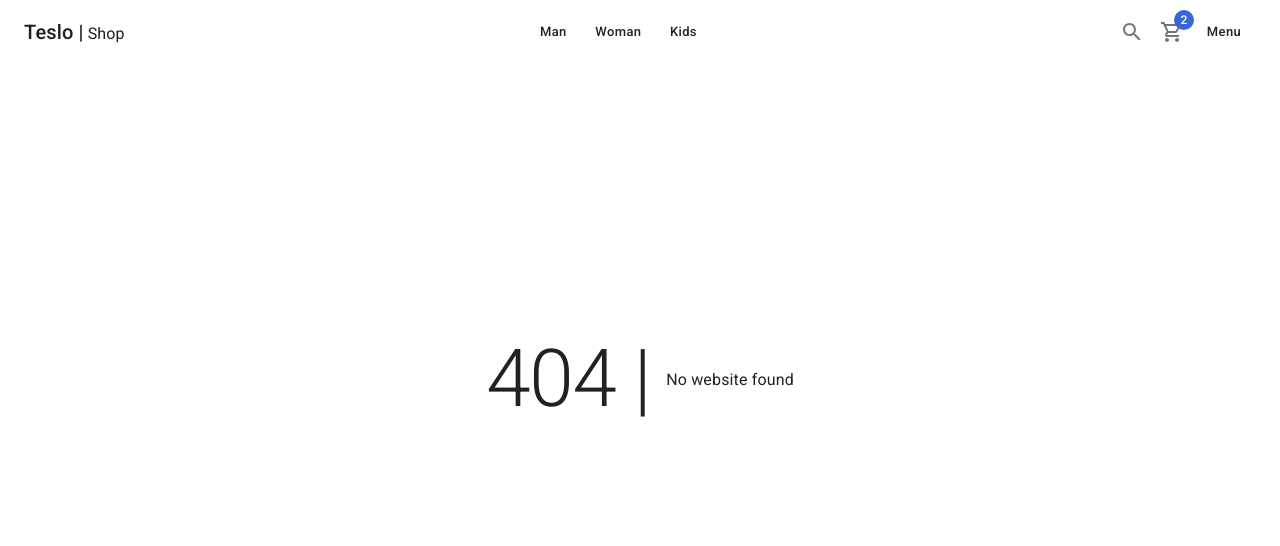
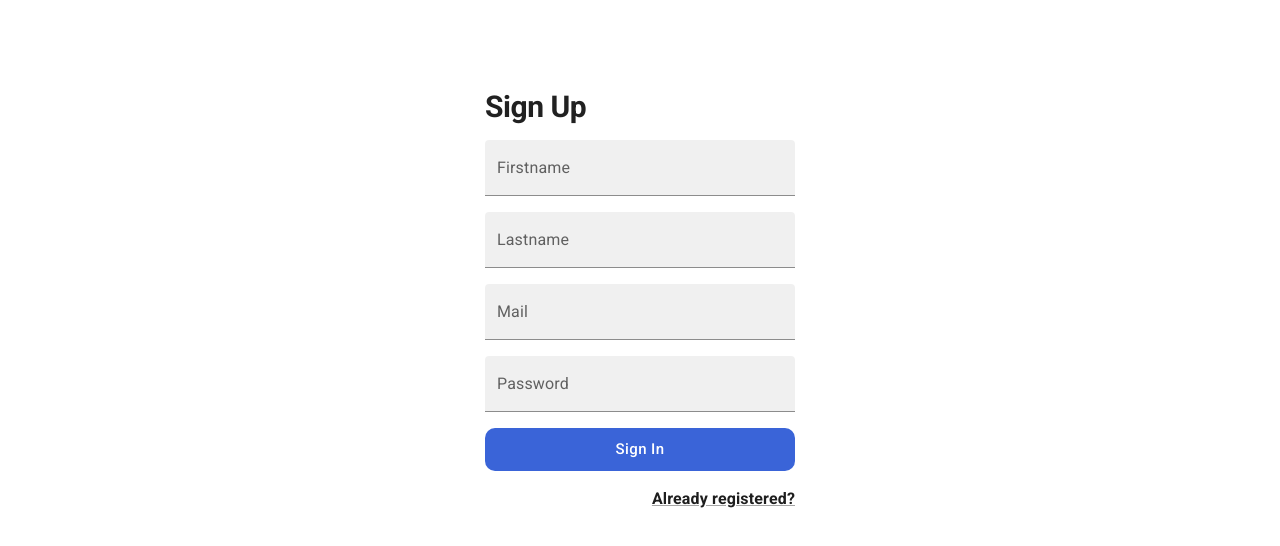
Before and after one commit to galeonn321/Teslo-Website, a Next.js app: page /auth/register in a window 1280 px wide. Before the commit this address had no page. Shown: the top 546 px of the page. Built offline with nearby package versions, Linux system fonts and the light colour scheme.

Commit message:
added login screen

```diff
--- /dev/null
+++ b/interfaces/AuthLayout.tsx
@@ -0,0 +1,22 @@
+import { Box } from "@mui/material";
+import Head from "next/head";
+import { FC } from 'react';
+
+interface Props {
+  title: string;
+}
+
+export const AuthLayout: FC<Props> = ({children,title}) => {
+  return (
+    <>
+      <Head>
+        <title>{title}</title>
+      </Head>
+      <main>
+        <Box display='flex' justifyContent='center' alignItems='center' height='calc(100vh - 200px)'>
+            {children}
+        </Box>
+      </main>
+    </>
+  );
+};
--- a/interfaces/index.ts
+++ b/interfaces/index.ts
@@ -1 +1,2 @@
 export * from './products'
+export * from './AuthLayout'
--- /dev/null
+++ b/pages/auth/register.tsx
@@ -0,0 +1,57 @@
+import { Box, Button, Grid, Link, TextField, Typography } from "@mui/material"
+import { AuthLayout } from "../../interfaces"
+import NextLink from 'next/link';
+
+const loginPage = () => {
+  return (
+    <AuthLayout title={"Register"}>
+      <Box sx={{ width: 350, padding: "10px 20px" }}>
+        <Grid container spacing={2}>
+          <Grid item>
+            <Typography variant="h1" component="h1">Sign Up</Typography>
+          </Grid>
+          <Grid item xs={12}>
+            <TextField label="Firstname" variant="filled" fullWidth />
+          </Grid>
+          <Grid item xs={12}>
+            <TextField
+              label="Lastname"
+              variant="filled"
+              fullWidth
+            />
+          </Grid>
+          <Grid item xs={12}>
+            <TextField label="Mail" variant="filled" fullWidth />
+          </Grid>
+          <Grid item xs={12}>
+            <TextField
+              label="Password"
+              type="password"
+              variant="filled"
+              fullWidth
+            />
+          </Grid>
+          <Grid item xs={12}>
+            <Button
+              color="secondary"
+              className="circular-btn"
+              size="large"
+              fullWidth
+            >
+              Sign In
+            </Button>
+          </Grid>
+          <Grid item xs={12} display='flex' justifyContent='end'>
+            <NextLink href="./login" passHref>
+              <Link underline="always" fontWeight={600}>
+                Already registered?
+              </Link>
+            </NextLink>
+          </Grid>
+        </Grid>
+      </Box>
+    </AuthLayout>
+  )
+}
+
+export default loginPage
```
Also changed, not shown: pages/auth/login.tsx (added, +47 -0 lines).
